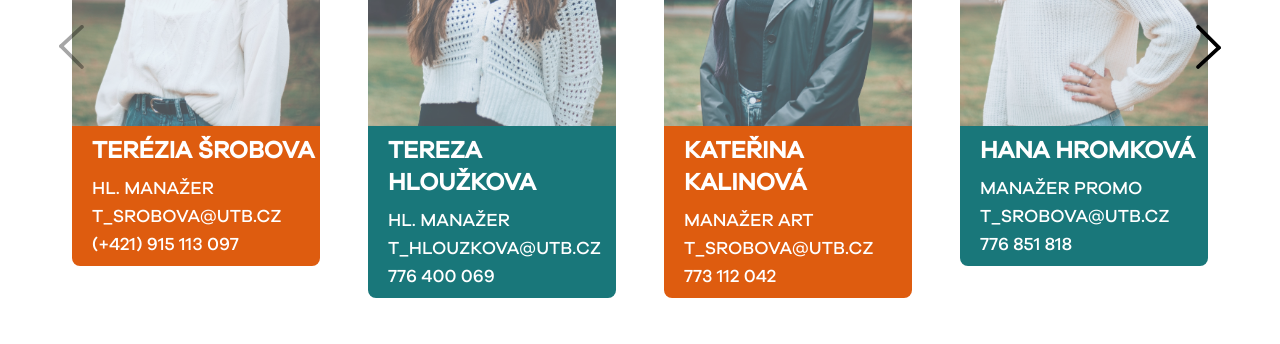
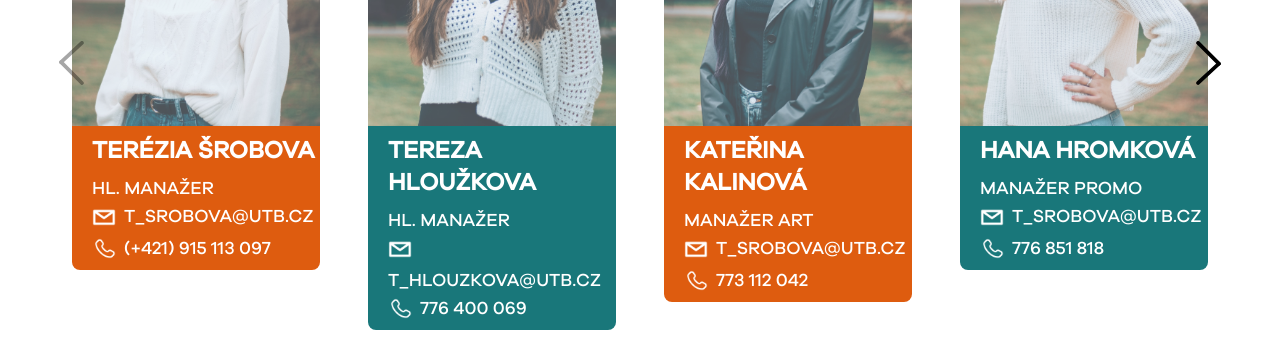
Before and after one commit to tomesfilip/web-culturea-astro, an Astro site: page / in a window 1280 px wide. Shown: the part 6960-7304 px from the top of the page. Built offline with nearby package versions, Linux system fonts and the light colour scheme; Astro itself is replaced by a stand-in of ours; some packages are replaced by stand-ins of ours; no server answers; the database is empty.

Commit message:
added icons to email and phone

```diff
--- a/src/components/team/TeamMemberList.tsx
+++ b/src/components/team/TeamMemberList.tsx
@@ -8,6 +8,8 @@ import '../../styles/swiper.css'
 
 import type { TTeamMemberItem } from '../../lib/types/TTeamMemberItem'
 
+import phoneImg from '../../../public/phone.png?url'
+import letterImg from '../../../public/letter.png?url'
 
 interface Props {
   teamMembers: TTeamMemberItem[]
@@ -33,7 +35,7 @@ const TeamMemberList = ({ teamMembers }: Props) => {
         },
       }}
     >
-      {teamMembers.map(({name, img, position, email, phone}, index) => (
+      {teamMembers.map(({ name, img, position, email, phone }, index) => (
         <SwiperSlide key={`${name}-${index}`}>
           <figure className="flex flex-col justify-center mx-2 2xl:mx-8 text-center rounded-lg">
             <div>
@@ -48,24 +50,36 @@ const TeamMemberList = ({ teamMembers }: Props) => {
 
               <figcaption
                 className="py-2 text-lg font-bold text-white bg-flushOrange rounded-b-lg capitalize  text-left pl-5"
-              style={{ backgroundColor: index % 2 === 0 ? '#DE5C0F' : '#19777A' }}
+                style={{
+                  backgroundColor: index % 2 === 0 ? '#DE5C0F' : '#19777A',
+                }}
               >
                 <span className="mb-2 name text-bold text-2xl uppercase">
                   {name}
                 </span>
-              <h4 className="mb-0 uppercase font-normal">
-                {position}
-              </h4>
+                <h4 className="mb-0 uppercase font-normal">{position}</h4>
                 <a
                   className="block uppercase font-normal"
                   href={`mailto:${email}`}
                 >
+                  <img
+                    src={letterImg}
+                    alt=""
+                    style={{ width: '24px', height: '24px' }}
+                    className="inline-block mr-2 mb-2"
+                  />
                   {email}
                 </a>
                 <a
                   className="block uppercase font-normal"
                   href={`tel:${phone}`}
                 >
+                  <img
+                    src={phoneImg}
+                    alt=""
+                    style={{ width: '24px', height: '24px' }}
+                    className="inline-block mr-2"
+                  />
                   {phone}
                 </a>
               </figcaption>
```
Also changed, not shown: public/letter.png (added), public/phone.png (added). Lines whose indentation alone changed are shown as unchanged.
